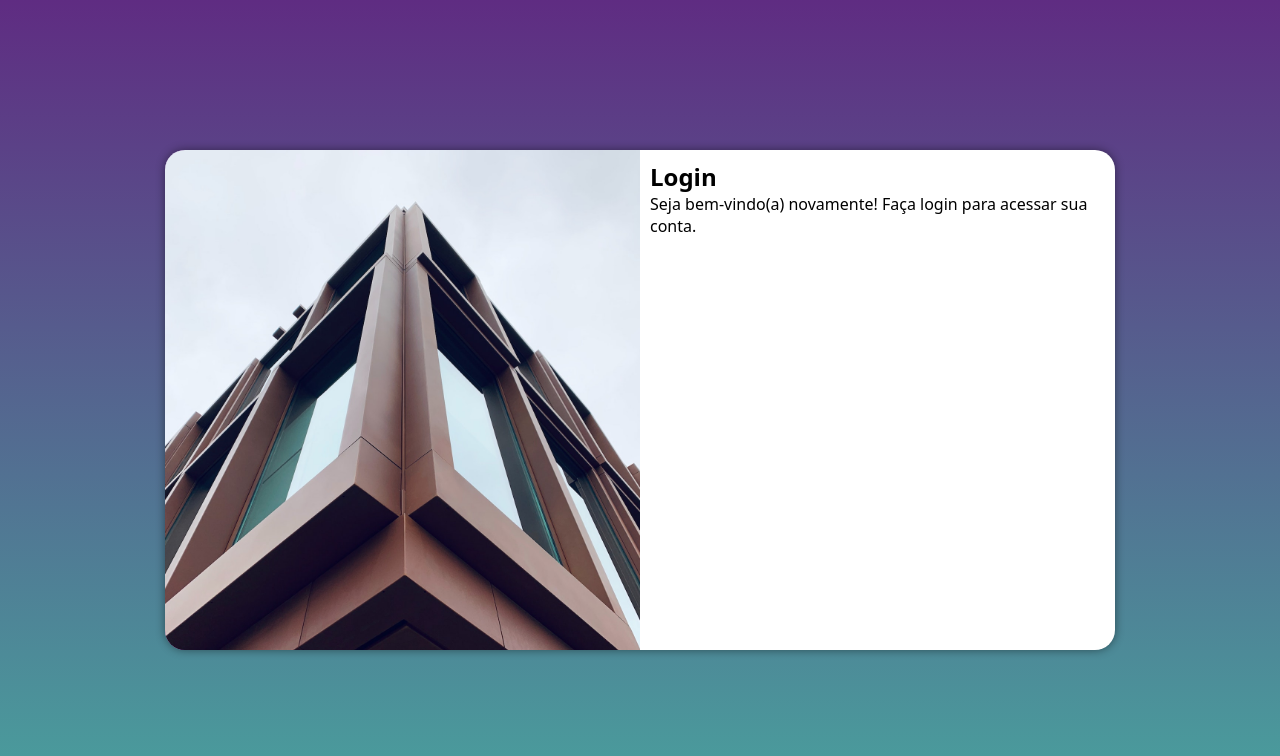
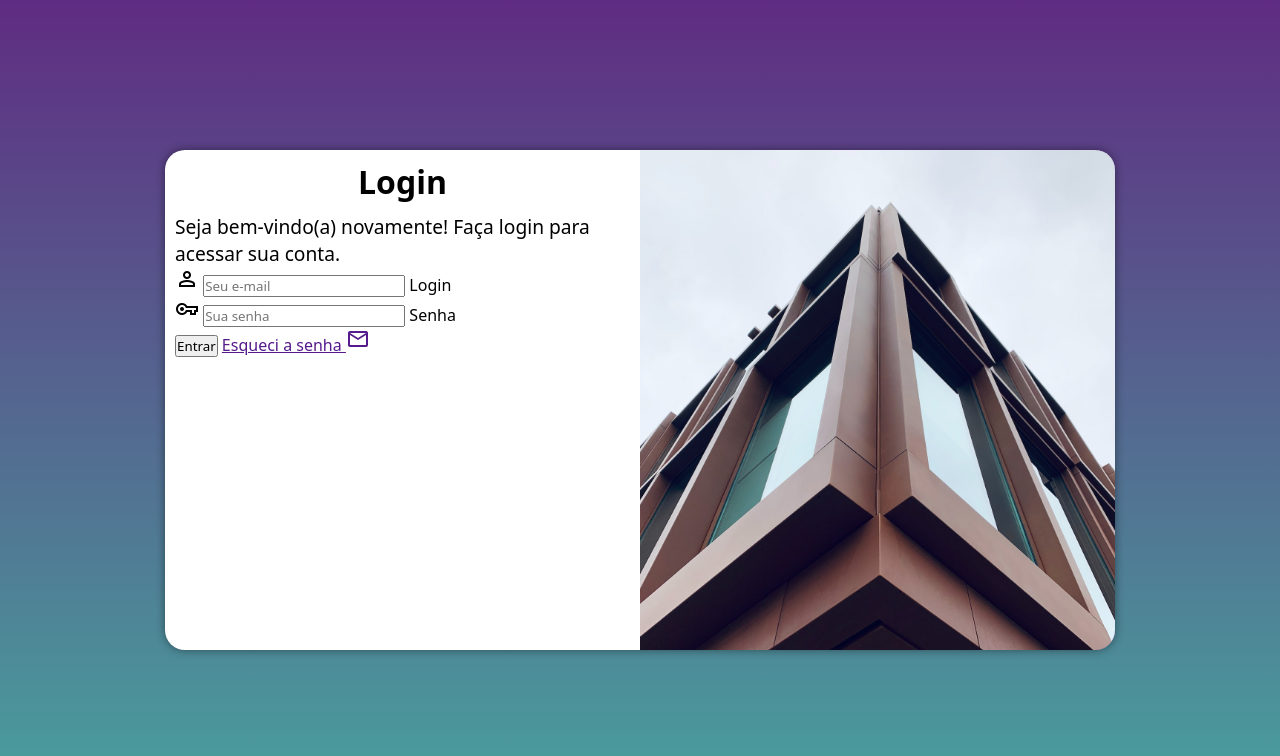
Before and after one commit to windsonvictor/projeto-login, a plain HTML site: page index.html in a window 1280 px wide. Drawn offline with nearby package versions, Linux system fonts and the light colour scheme.

Commit message:
form adicionado

```diff
--- a/estilos/media-query.css
+++ b/estilos/media-query.css
@@ -33,13 +33,19 @@
     }
 
     section#login > div#imagem{
-        float: left;
+        float: right;
         width: 50%;
         height: 100%;
     }
 
     section#login > div#formulario{
-        float: right;
+        float: left;
         width: 50%;
     }
+    div#formulario > h1{
+        font-size: 2em;
+    }
+    div#formulario > p{
+        font-size: 1.2em;
+    }
 }
--- a/estilos/style.css
+++ b/estilos/style.css
@@ -51,3 +51,12 @@ section#login > div#formulario{
     padding: 10px;
 
 }
+
+div#formulario > h1{
+    text-align: center;
+    margin-bottom: 10px;
+}
+
+div#formulario > p{
+    font-size: 0.8em;
+}
--- a/index.html
+++ b/index.html
@@ -6,6 +6,7 @@
     <meta name="viewport" content="width=device-width, initial-scale=1.0">
     <link rel="stylesheet" href="estilos/style.css">
     <link rel="stylesheet" href="estilos/media-query.css">
+    <link rel="stylesheet" href="https://fonts.googleapis.com/css2?family=Material+Symbols+Outlined:opsz,wght,FILL,GRAD@48,400,0,0" />
     <title>Login</title>
 </head>
 <body>
@@ -18,8 +19,24 @@
             <div id="formulario">
                 <h1>Login</h1>
                 <p>Seja bem-vindo(a) novamente! Faça login para acessar sua conta.</p>
-                <form action="login.php" method="post">
+                <form action="login.php" method="post" autocomplete="on">
+                    <div class="campo">
+                        <i class="material-symbols-outlined">
+                            person
+                        </i>
+                        <input type="email" name="login" id="ilogin" placeholder="Seu e-mail" autocomplete="email" required maxlength="30">
+                        <label for="ilogin">Login</label>
+                   </div>
+                    <div class="campo">
+                        <i class="material-symbols-outlined">
+                            vpn_key
+                        </i>
 
+                        <input type="password" name="senha" id="isenha" placeholder="Sua senha" autocomplete="current-password" required minlength="8" maxlength="20">
+                        <label for="isenha">Senha</label>
+                    </div>
+                    <input type="submit" value="Entrar">
+                    <a href="">Esqueci a senha <i class="material-symbols-outlined">mail</i> </a>
                 </form>
             </div>
         </section>
```
